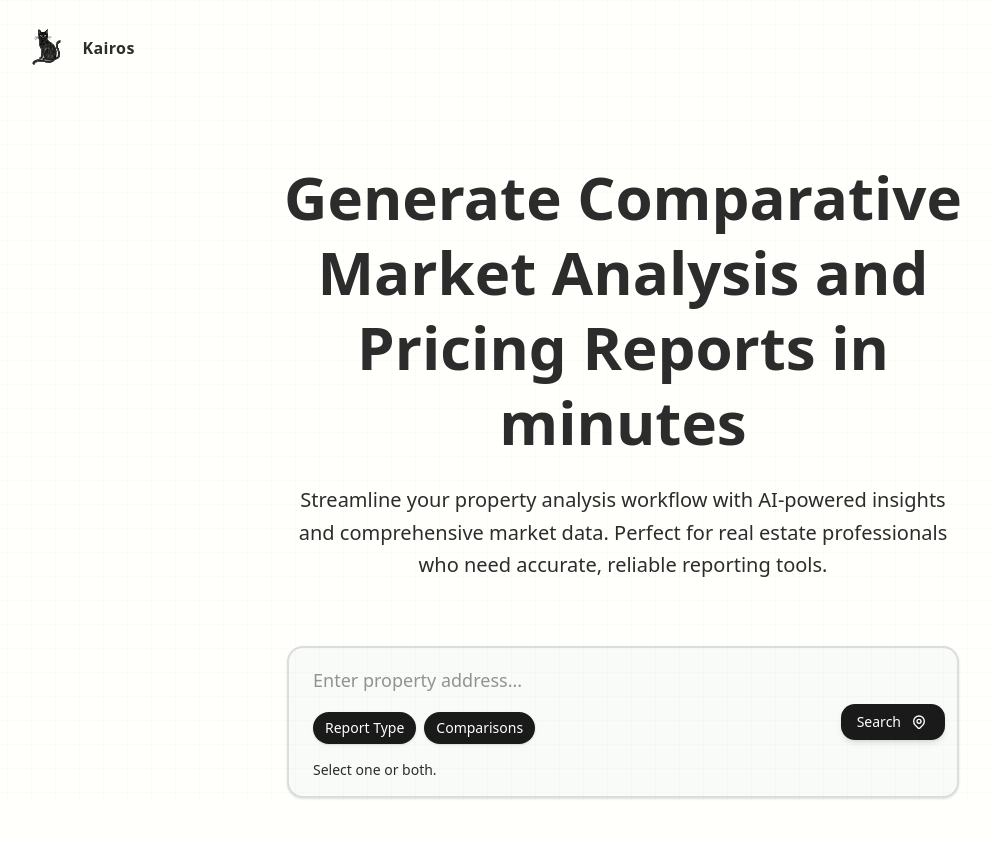
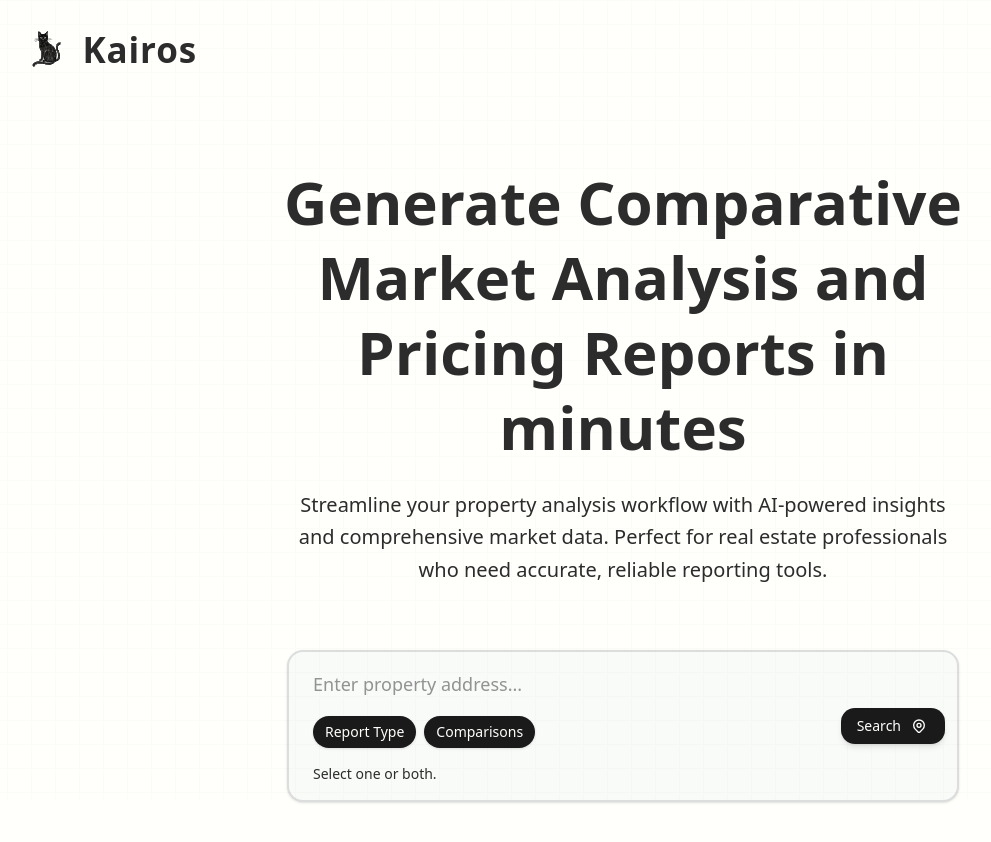
Before and after one commit to isuckplshelpmetestimony/Kairos, a React (Vite) app in the folder High-Fidelity Wireframe Design/: page / in a window 1280 px wide. Shown: the top 842 px of the page, without its empty margins (17-1008 px from the left). Built offline with nearby package versions, Linux system fonts and the light colour scheme; a web font is replaced by a local one.

Commit message:
ui: set Kairos wordmark to 35px (inline) and keep spacing/transparent SVG

```diff
--- a/High-Fidelity Wireframe Design/src/components/KairosLogo.tsx
+++ b/High-Fidelity Wireframe Design/src/components/KairosLogo.tsx
@@ -26,7 +26,7 @@ function labelSizeToClasses(size: NonNullable<KairosLogoProps['labelSize']>) {
     case 'lg':
       return 'text-lg';
     case 'xl':
-      return 'text-2xl md:text-3xl lg:text-4xl';
+      return 'text-5xl';
   }
 }
 
@@ -39,7 +39,7 @@ export function KairosLogo({ className = "", iconSize = 'md', labelSize = 'md' }
       <div className={`${iconSizeToClasses(iconSize)} flex items-center justify-center`}>
         <img src={CatLogo} alt="Kairos logo" className="w-full h-full object-contain" draggable={false} />
       </div>
-      <span className={`font-semibold text-kairos-charcoal tracking-wide ${labelSizeToClasses(labelSize)}`}>Kairos</span>
+      <span className={`font-semibold text-kairos-charcoal tracking-wide ${labelSizeToClasses(labelSize)}`} style={{ fontSize: 35 }}>Kairos</span>
     </div>
   );
 }
```
